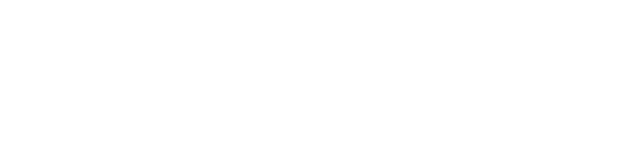
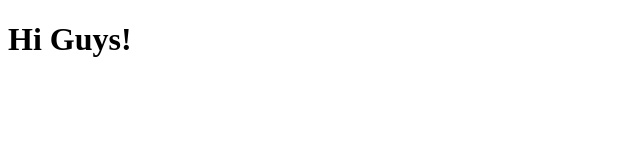
Before and after one commit to NaRuTOO1TenX/Example, a plain HTML site: page lesson_9.html in a window 1280 px wide. Shown: the whole page, without its empty margins (0-640 px from the left). Drawn offline with Linux system fonts and the light colour scheme.

Commit message:
Lesson-9

```diff
--- a/lesson_9.html
+++ b/lesson_9.html
@@ -7,6 +7,8 @@
     <title>Document</title>
 </head>
 <body>
-
+    <h1>
+        Hi Guys!
+    </h1>
 </body>
 </html>
```
